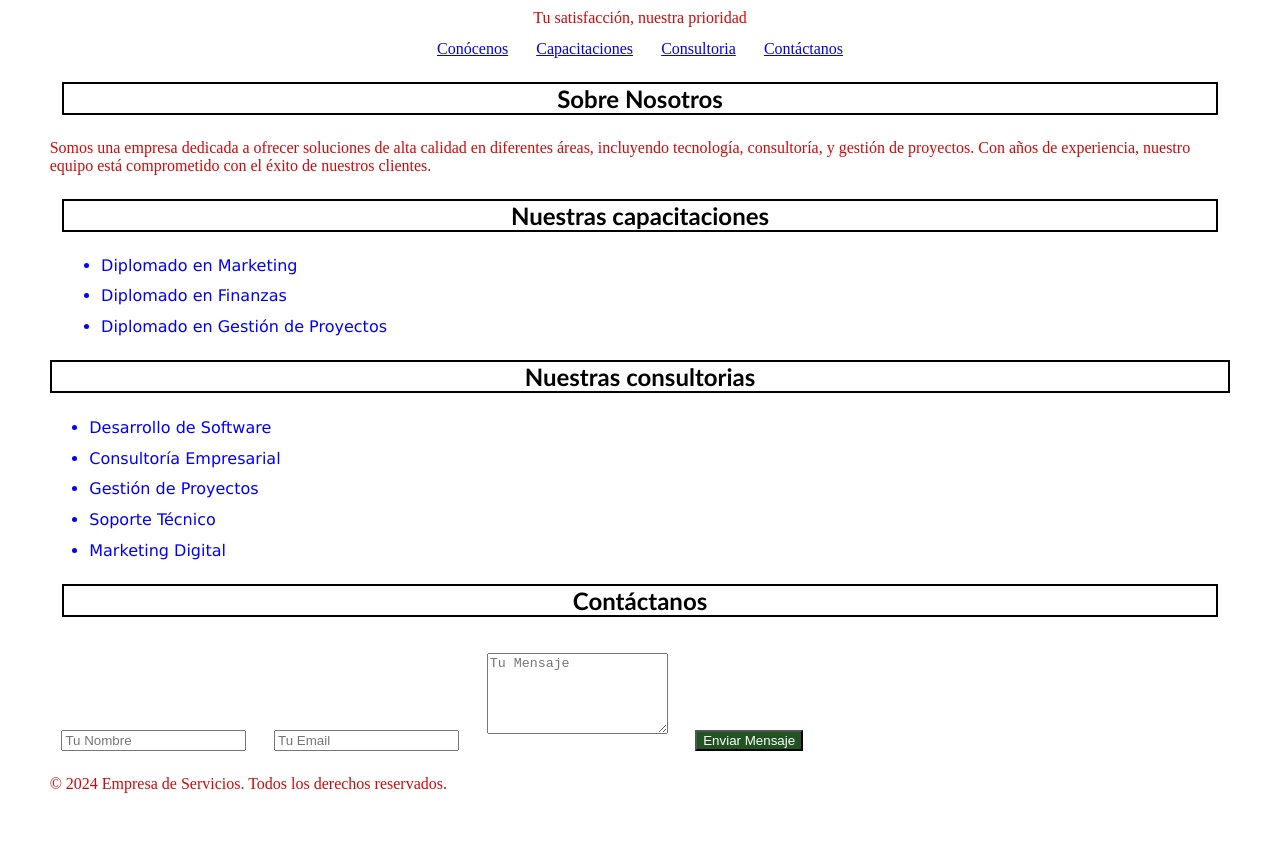
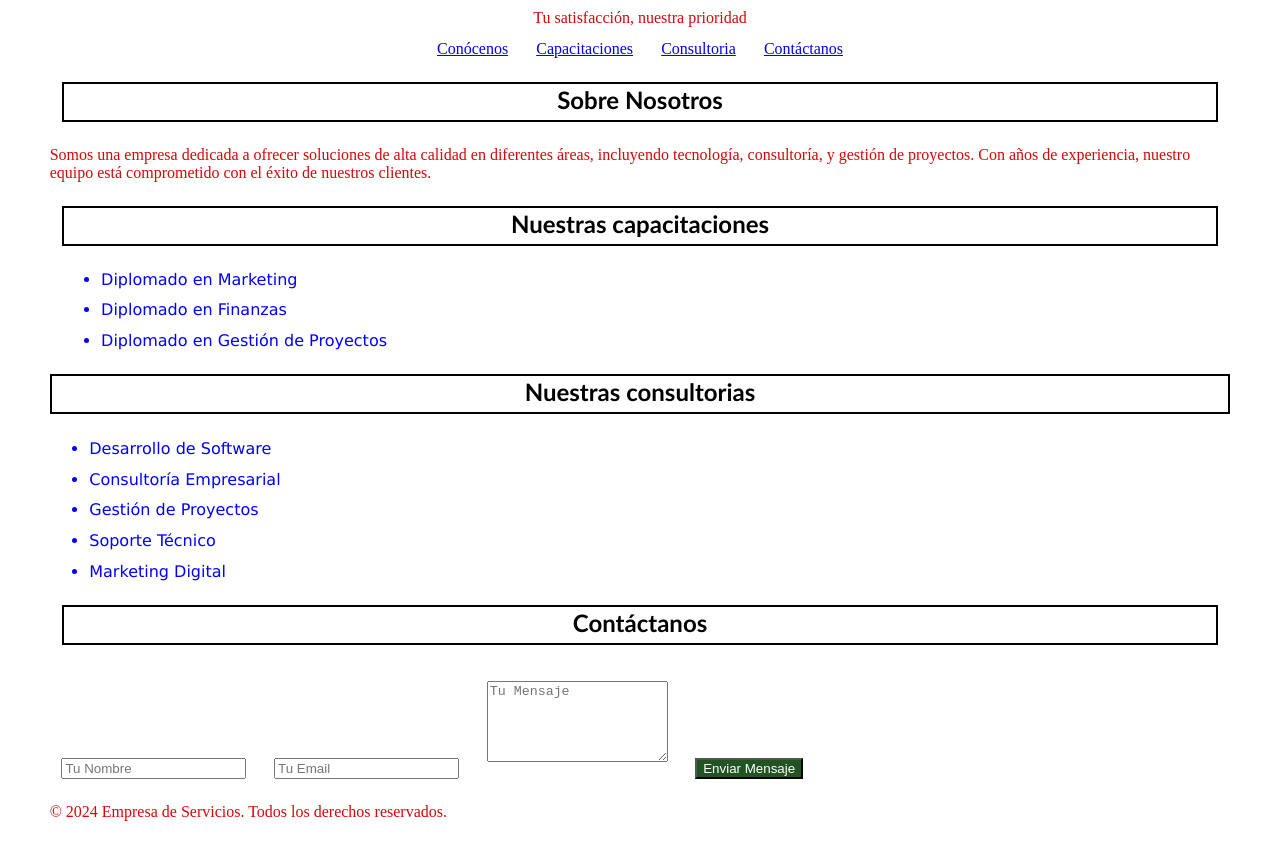
Before and after one commit to Annel-arch/mi_primera_web_CSS, a plain HTML site: page index.html in a window 1280 px wide. Shown: the part 65-912 px from the top of the page. Before the commit the page ends 884 px from the top, so only its background shows below. Drawn offline with Linux system fonts and the light colour scheme.

Commit message:
Cambio con padding, weight, height, color

```diff
--- a/styles.css
+++ b/styles.css
@@ -3,7 +3,7 @@ p{
 }
 * {
     margin: 1%;
-
+    box-sizing: border-box;
 }
 header{
     text-align: center;
@@ -32,5 +32,13 @@ h2{
     text-align: center;
     border: 2px solid black;
     margin: 2%;
+    padding: 1px;
+    font-weight: 350 px;
+    height: 40px ;
 
 }
+
+footer{
+    color: initial;
+    color: rgb(235, 235, 0);
+}
```
